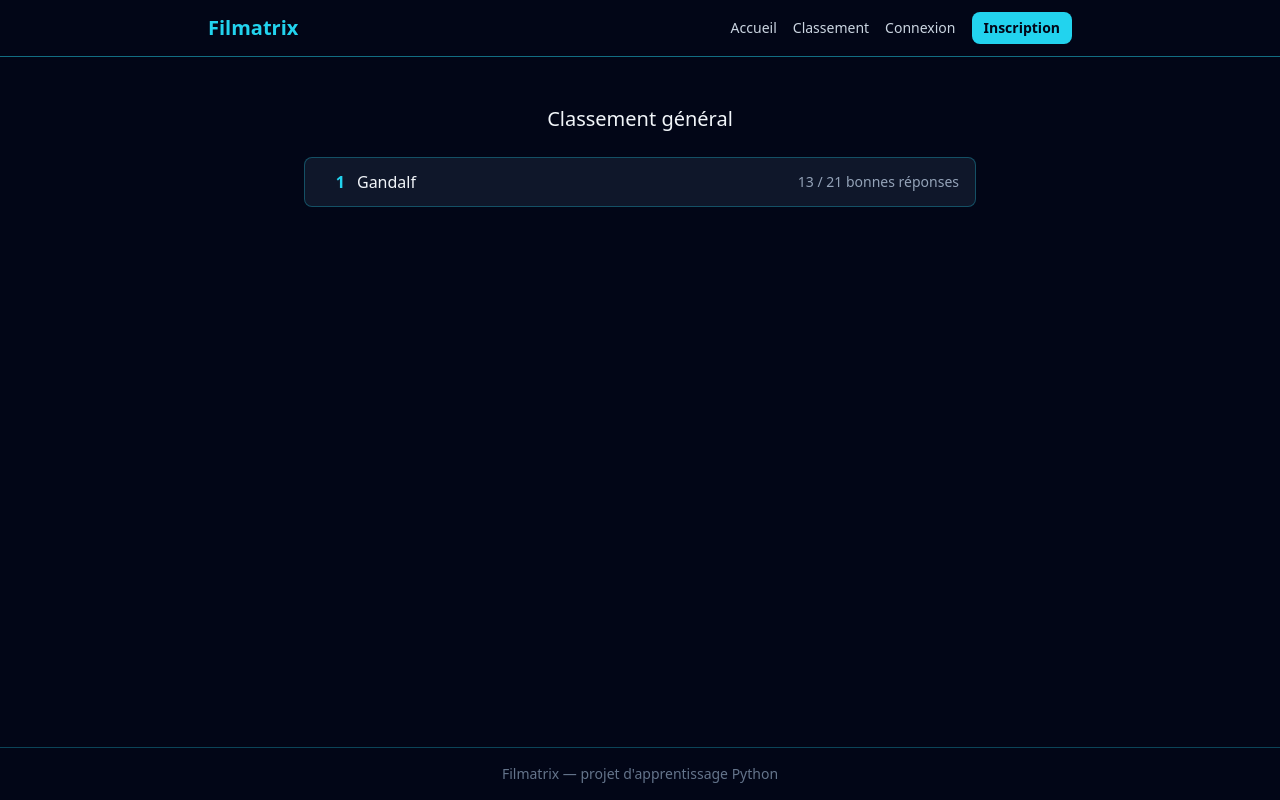
After one commit to Pauline-hiez/filmatrix, a Flask app: page /classement in a window 1280 px wide. The commit adds this page. Run offline with Flask 3, Linux system fonts and the light colour scheme; some libraries are stand-ins or nearby versions.

Commit message:
Ajout du classement général des joueurs

```diff
--- a/app.py
+++ b/app.py
@@ -12,6 +12,7 @@ from src.validation import mot_de_passe_valide
 from flask import Flask, redirect, render_template, request, url_for, flash
 from flask_login import login_user, login_required, logout_user, current_user
 from flask_migrate import Migrate
+from sqlalchemy import func
 
 load_dotenv()
 
@@ -165,5 +166,21 @@ def quiz(mode: str, position: int) -> str:
 
     return render_template("quiz.html", question=question)
 
+@app.route("/classement")
+def classement() -> str:
+    """Affiche le classement général des joueurs par nombre de bonnes réponses"""
+    resultats = (
+            db.session.query(
+                    User.username,
+                    func.count(Attempt.id).label("total"),
+                    func.sum(db.case((Attempt.is_correct, 1), else_=0)).label("correctes"),
+                )
+                .join(Attempt, Attempt.user_id == User.id)
+                .group_by(User.id)
+                .order_by(func.sum(db.case((Attempt.is_correct, 1), else_=0)).desc())
+                .all()
+        )
+    return render_template("classement.html", resultats=resultats)
+
 if __name__ == "__main__":
     app.run(debug=True)
--- a/templates/base.html
+++ b/templates/base.html
@@ -17,6 +17,10 @@
             <div class="flex items-center gap-4 text-sm">
                 <a href="{{ url_for('accueil') }}" class="text-slate-300 hover:text-cyan-400 transition">
                     Accueil
+                </a>
+
+                <a href="{{ url_for('classement') }}" class="text-slate-300 hover:text-cyan-400 transition">
+                    Classement
                 </a>
 
                 {% if current_user.is_authenticated %}
--- /dev/null
+++ b/templates/classement.html
@@ -0,0 +1,25 @@
+{% extends "base.html" %}
+
+{% block content %}
+<div class="max-w-2xl mx-auto mt-8">
+    <h2 class="text-xl mb-6 text-center">Classement général</h2>
+
+    {% if resultats %}
+    <div class="flex flex-col gap-2">
+        {% for resultat in resultats %}
+        <div class="flex items-center justify-between bg-slate-900 border border-cyan-400/30 rounded-lg px-4 py-3">
+            <div class="flex items-center gap-3">
+                <span class="text-cyan-400 font-bold w-6 text-right">{{ loop.index }}</span>
+                <span>{{ resultat.username }}</span>
+            </div>
+            <span class="text-slate-400 text-sm">
+                {{ resultat.correctes }} / {{ resultat.total }} bonnes réponses
+            </span>
+        </div>
+        {% endfor %}
+    </div>
+    {% else %}
+    <p class="text-slate-500 text-center">Aucune partie jouée pour le moment.</p>
+    {% endif %}
+</div>
+{% endblock %}
```
